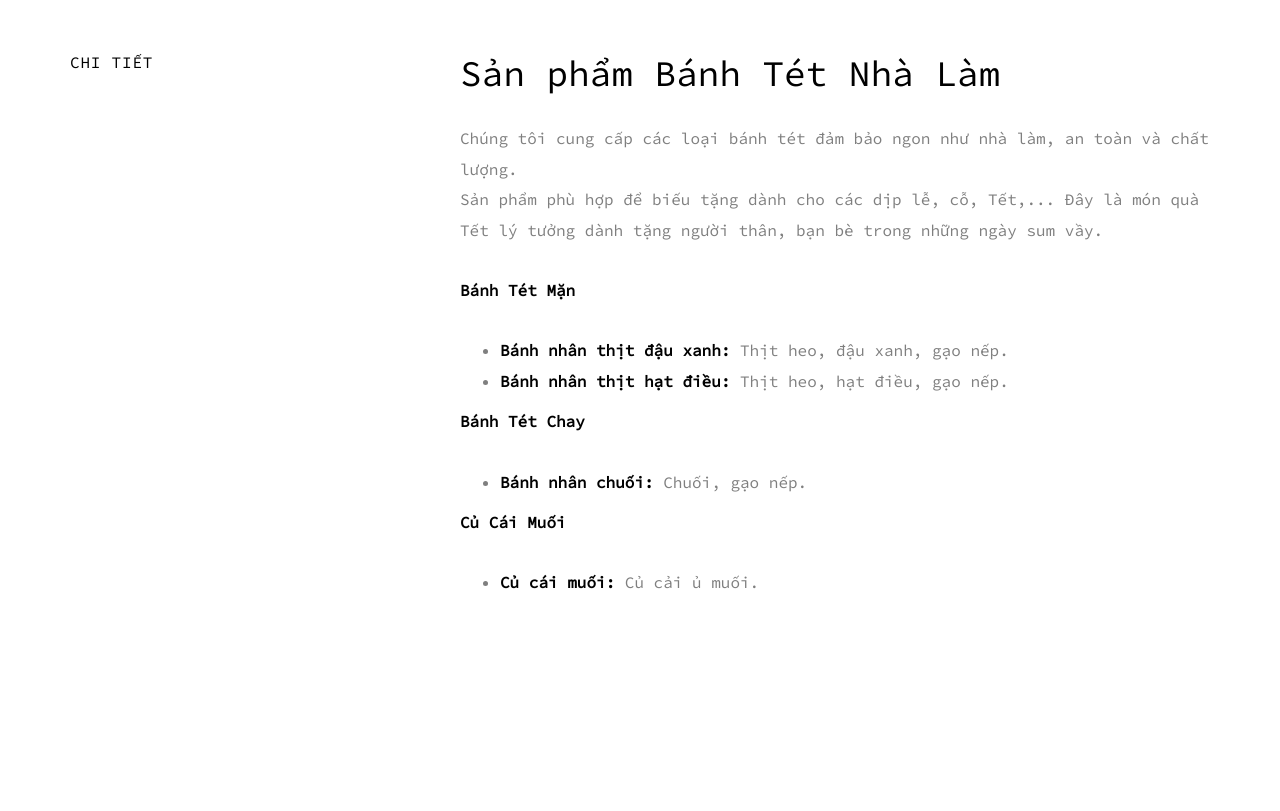
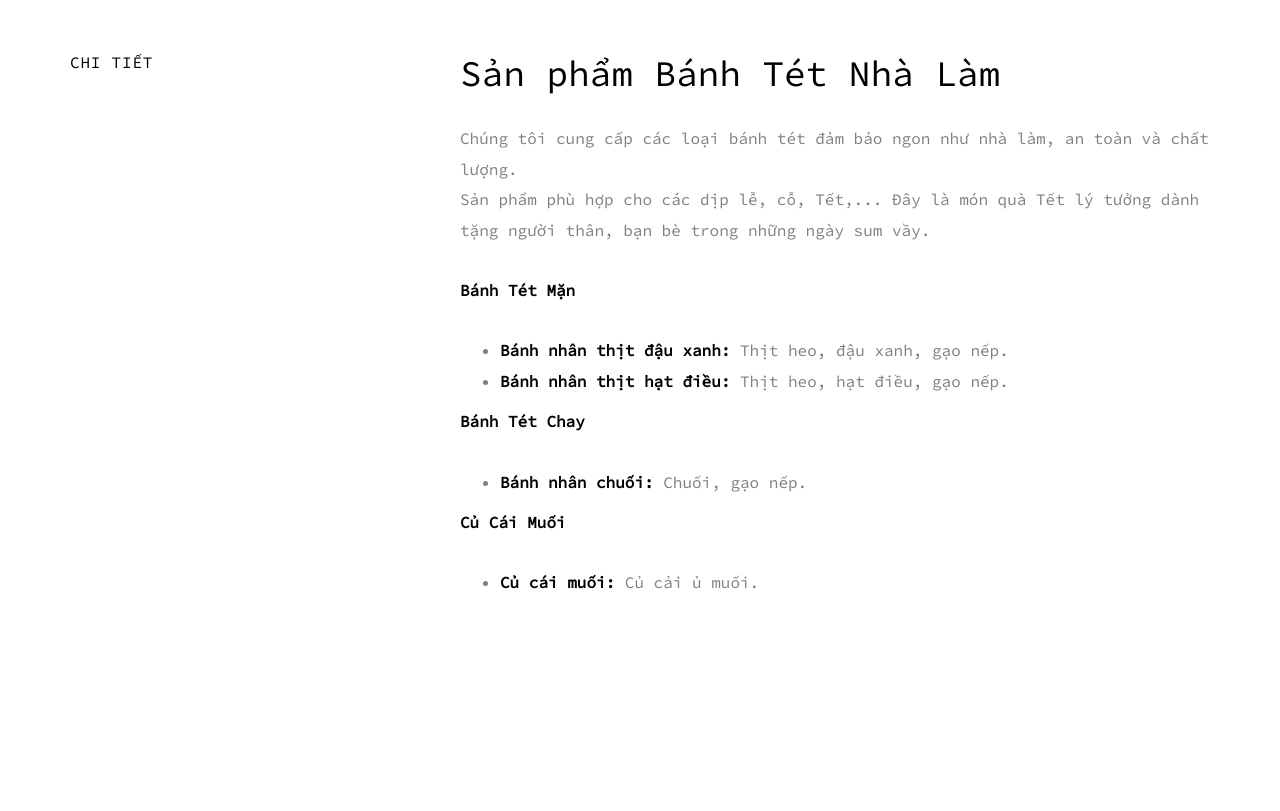
Before and after one commit to I-Iuy/banh-tet, a plain HTML site: page index.html in a window 1280 px wide. Shown: the part 1640-2451 px from the top of the page. Drawn offline with Linux system fonts and the light colour scheme.

Commit message:
Sửa nội dung

```diff
--- a/index.html
+++ b/index.html
@@ -141,7 +141,7 @@
 								<h1>Sản phẩm Bánh Tét Nhà Làm</h1>
 								<p>Chúng tôi cung cấp các loại bánh tét đảm bảo ngon như nhà làm, an toàn và chất lượng.
 									<br> Sản phẩm
-									phù hợp để biếu tặng dành cho các dịp lễ, cỗ, Tết,... Đây là món quà Tết lý tưởng
+									phù hợp cho các dịp lễ, cỗ, Tết,... Đây là món quà Tết lý tưởng
 									dành
 									tặng người thân, bạn bè trong những ngày sum vầy.</p>
 								<p><strong>Bánh Tét Mặn</strong></p>
```
